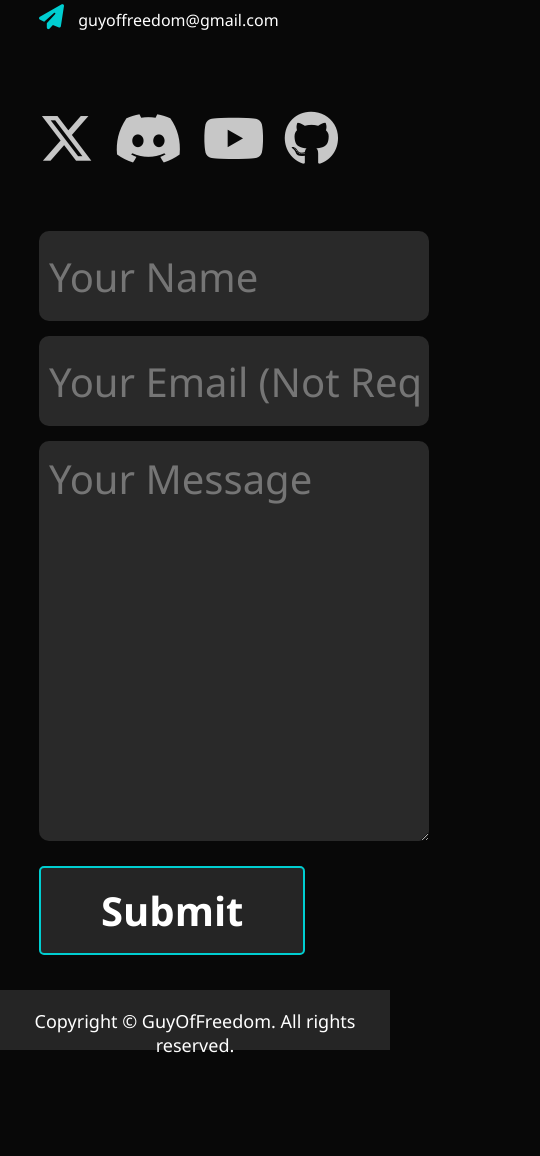
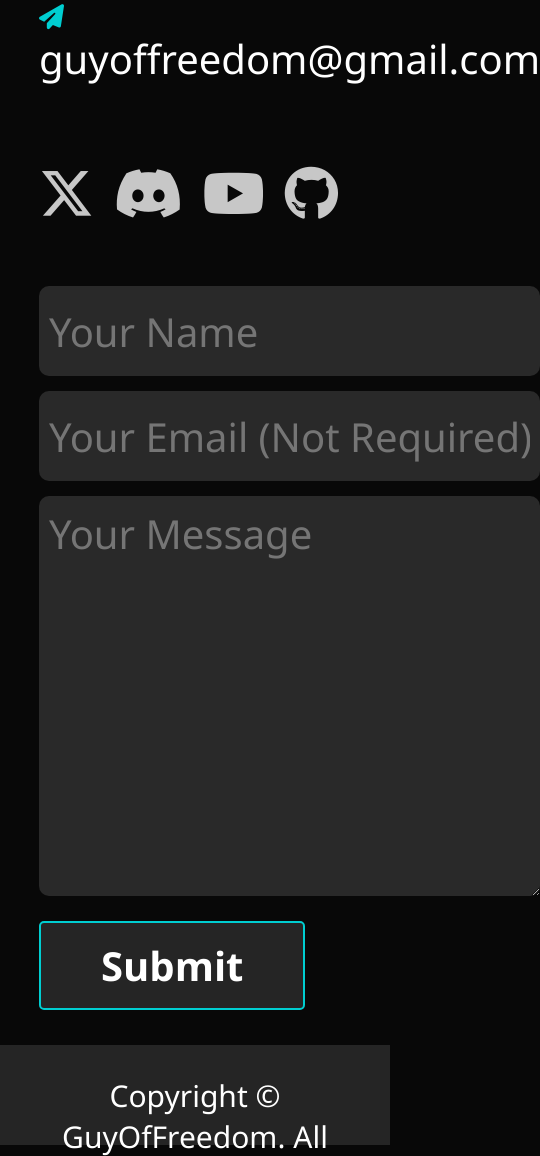
Before and after one commit to GuyOfFreedomBeasty/My-Portfolio, a plain HTML site: page index.html in a window 390 px wide. Shown: the part 6680-7836 px from the top of the page, 540 px wide, since content can reach past the window. Before the commit the page ends 7737 px from the top, so only its background shows below. Drawn offline with Linux system fonts and the light colour scheme.

Commit message:
Fixed the footer responsiveness and the gmail size on mobile. Probably fully finished!

```diff
--- a/style.css
+++ b/style.css
@@ -735,6 +735,10 @@ footer{
         font-size: 55px;
     }
 
+    .contact-left a{
+        font-size: 40px;
+    }
+
     .contact-right input{
         height: 90px;
 
@@ -746,4 +750,11 @@ footer{
 
         font-size: 40px;
     }
+
+    footer{
+        height: 100px;
+
+        font-size: 30px;
+        padding: 30px;
+    }
 }
```
